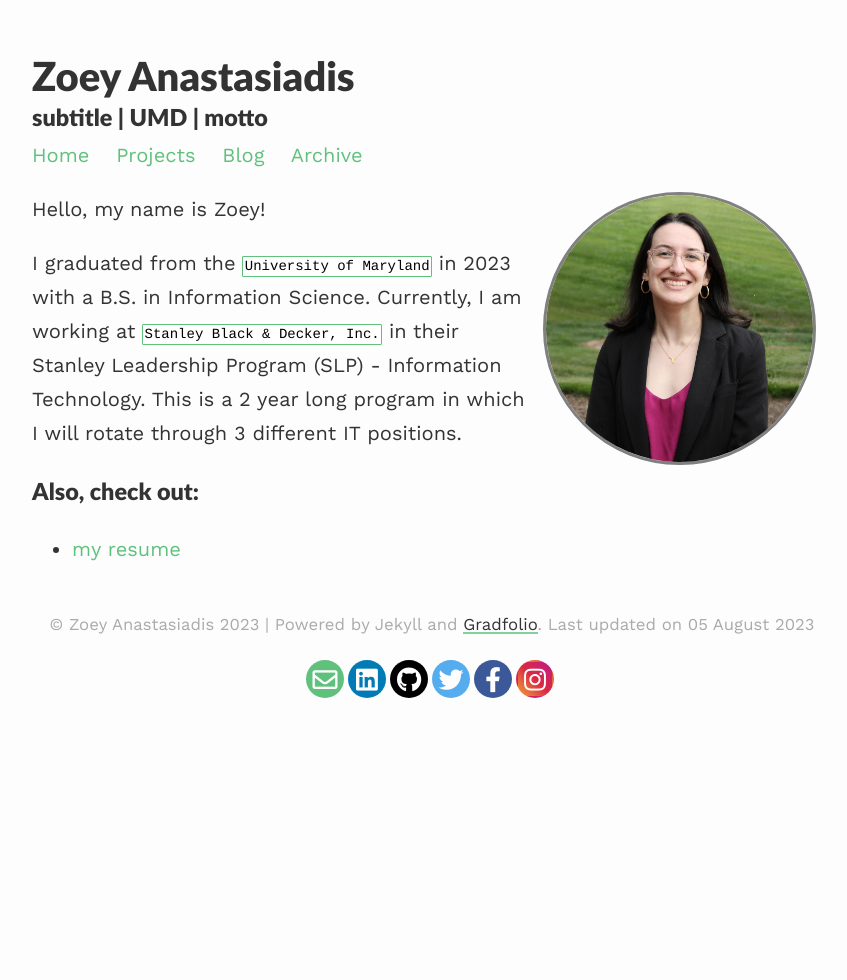
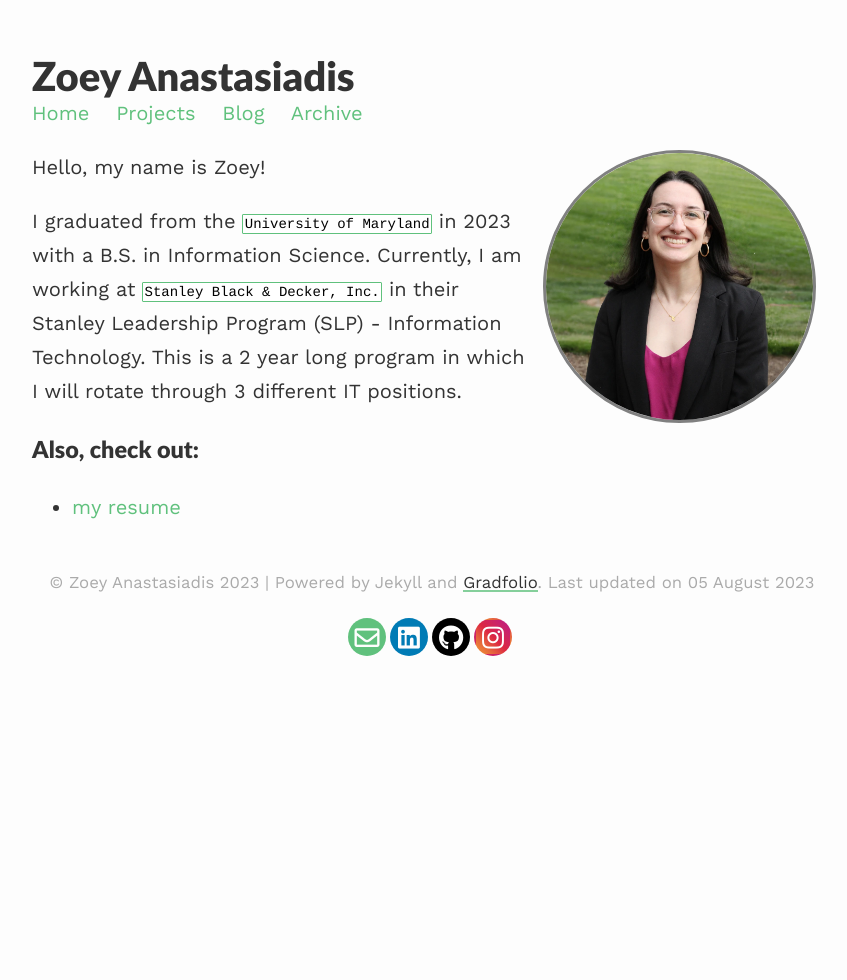
Before and after one commit to zcanast/portfolio, a Jekyll site: the page built from index.md, in a window 1280 px wide. Shown: the whole page, without its empty margins (208-1055 px from the left). Built offline with Jekyll 4.4.1, drawn with Linux system fonts in a browser that asks for light colours; nearby versions of some CDN libraries; part of the change alters nothing that is shown.

Commit message:
social media

```diff
--- a/_config.yml
+++ b/_config.yml
@@ -1,7 +1,7 @@
 ### zcanast
 
 title: Zoey Anastasiadis
-description: subtitle | UMD | motto
+# description: subtitle | UMD | motto
 
 baseurl: /portfolio #name of GitHub repository
 url: "https://username.github.io" #custom url to be used instead of GitHub repository
@@ -13,11 +13,11 @@ permalink: /blog/:year/:title/
 paginate_path: /blog/page:num/
 
 # Social media links in footer
-twitter: "#zcanast"
+# twitter: "#zcanast"
 linkedin: "#zoey-anastasiadis"
 github: "#zcanast"
 instagram: "#zcanast"
-facebook: "#"
+# facebook: "#"
 
 
 # Markdown
```
